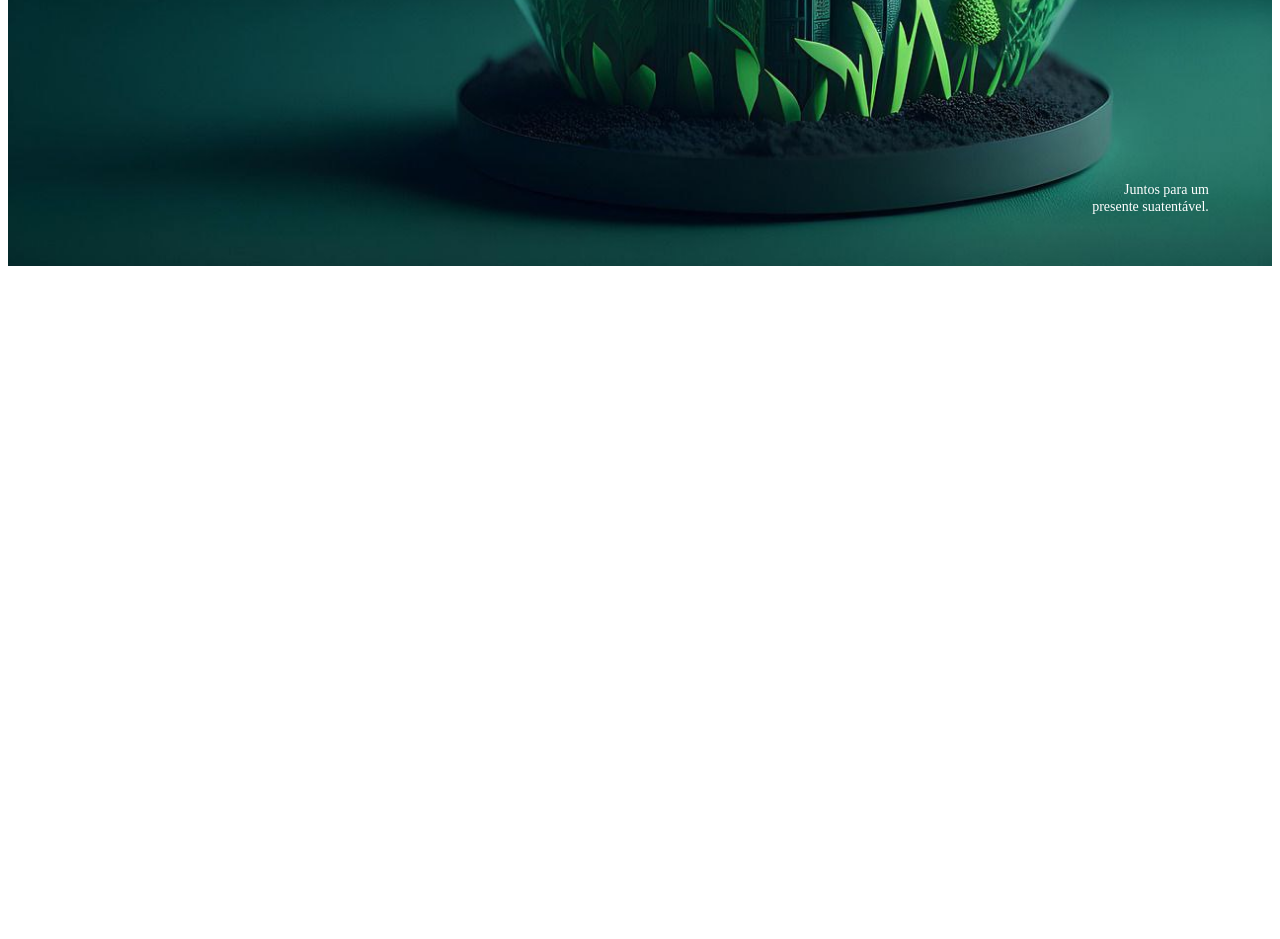
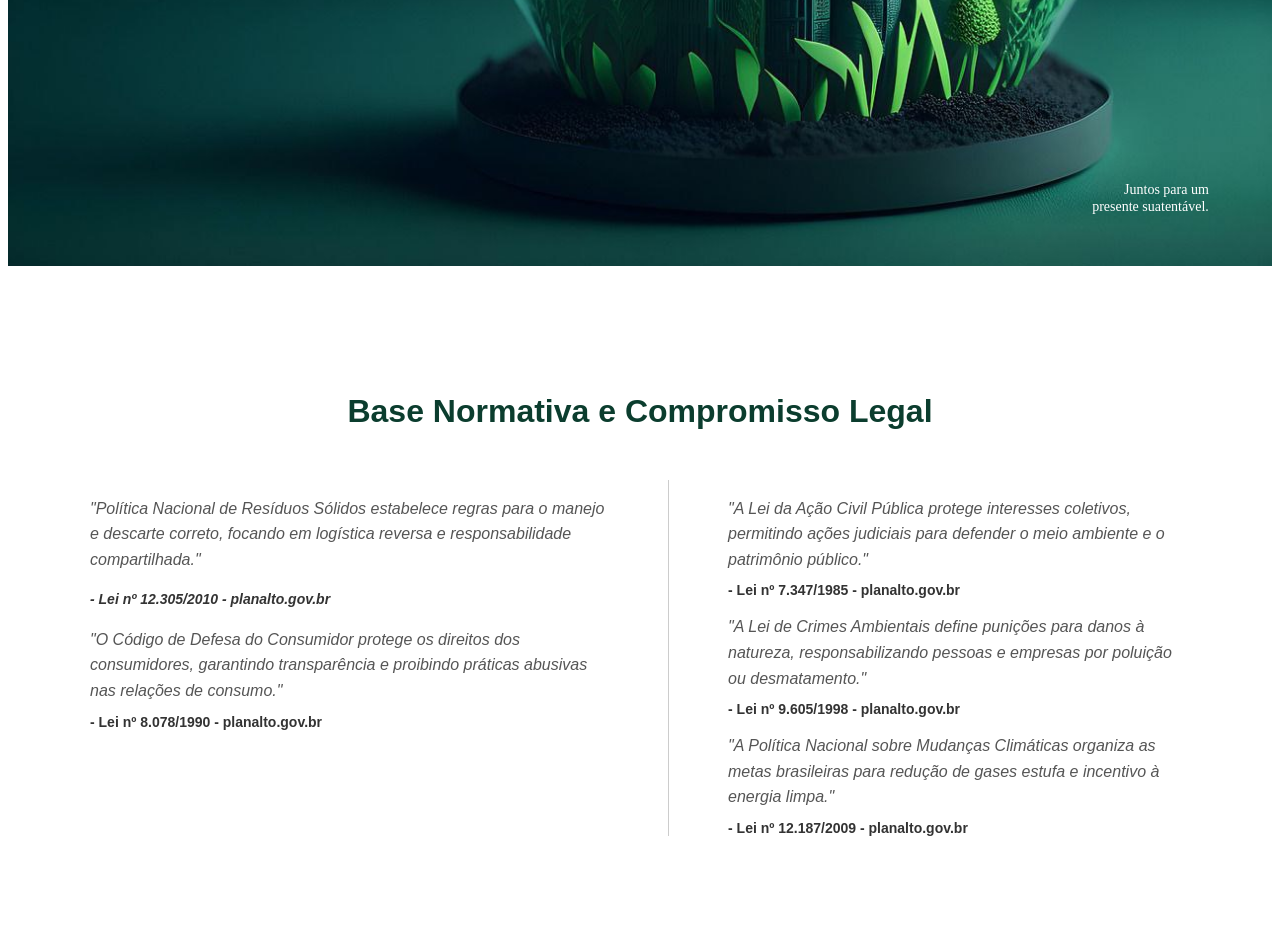
Before and after one commit to Millena-Monteiro/projeto-integrador-turma2025.2.36-senac, a plain HTML site: page index.html in a window 1280 px wide. Shown: the part 542-1481 px from the top of the page. Before the commit the page ends 816 px from the top, so only its background shows below. Drawn offline with Linux system fonts and the light colour scheme.

Commit message:
feat: add normative base section with external links and column layout

```diff
--- a/assets/css/style.css
+++ b/assets/css/style.css
@@ -33,6 +33,63 @@
 
 }
 
+.legislacao-section{
+    padding: 100px 5%;
+    background-color: #ffffff;
+    color: #333;
+    font-family: sans-serif;
+}
+
+.legislacao-grid {
+    display: flex;
+    gap: 60px;
+    position: relative;
+    max-width: 1100px;
+    margin: 0 auto;
+}
+
+.vertical-divider {
+    width: 1px;
+    background-color: #ccc;
+    align-self: stretch;
+}
+
+.leg-colum {
+    flex: 1;
+    display: flex;
+    flex-direction: column;
+    gap: 40px;
+}
+
+.leg-item p {
+    font-size: 16px;
+    line-height: 1.6;
+    color: #555;
+    font-style: italic;
+    margin-bottom: 10px;
+}
+
+.law-tag {
+    display: block;
+    font-size: 14px;
+    font-weight: 700;
+    color: #333;
+    text-decoration: none;
+    transition: color 0.3s;
+}
+
+.law-tag:hover {
+    color: #27ae60;
+    text-decoration: underline;
+}
+
+.section-title {
+    font-size: 2rem;
+    margin-bottom: 50px;
+    color: #0b3d2e;
+    text-align: center;
+}
+
 /* RESPONSIVIDADE PARA MOBILE*/
 @media (max-width: 768px) {
     .hero-section {
@@ -63,4 +120,12 @@
         gap: 15px;
         padding: 15px;
     }
+
+    .legislacao-grid {
+        flex-direction: column;
+    }
+
+    .vertical-divider {
+        display: none;
+    }
 }
--- a/index.html
+++ b/index.html
@@ -19,6 +19,45 @@
         </section>
     </main>
 
+    <section class="legislacao-section">
+        <div class="container">
+            <h2 class="section-title">Base Normativa e Compromisso Legal</h2>
+
+            <div class="legislacao-grid">
+                <div class="leg-column">
+                    <div class="leg-item">
+                    <p>"Política Nacional de Resíduos Sólidos estabelece regras para o manejo e descarte correto, focando em logística reversa e responsabilidade compartilhada."<p>
+                    <a href="https://www.planalto.gov.br/ccivil_03/_ato2007-2010/2010/lei/l12305.htm" target="_blank" class="law-tag">- Lei nº 12.305/2010 - planalto.gov.br</a>
+                </div>
+
+                <div class="leg-item">
+                    <p>"O Código de Defesa do Consumidor protege os direitos dos consumidores, garantindo transparência e proibindo práticas abusivas nas relações de consumo."</p>
+                    <a href="https://www.planalto.gov.br/ccivil_03/leis/l8078compilado.htm" target="_blank" class="law-tag">- Lei nº 8.078/1990 - planalto.gov.br</a>
+                </div>
+            </div>
+
+            <div class="vertical-divider"></div>
+
+            <div class="leg-column">
+                <div class="leg-item">
+                    <p>"A Lei da Ação Civil Pública protege interesses coletivos, permitindo ações judiciais para defender o meio ambiente e o patrimônio público."</p>
+                    <a href="https://www.planalto.gov.br/ccivil_03/leis/l7347orig.htm" target="_blank" class="law-tag">- Lei nº 7.347/1985 - planalto.gov.br</a>
+                </div>
+
+                <div class="leg-item">
+                    <p>"A Lei de Crimes Ambientais define punições para danos à natureza, responsabilizando pessoas e empresas por poluição ou desmatamento."</p>
+                    <a href="https://www.planalto.gov.br/ccivil_03/leis/l9605.htm" target="_blank" class="law-tag">- Lei nº 9.605/1998 - planalto.gov.br</a>
+                </div>
+
+                <div class="leg-item">
+                    <p>"A Política Nacional sobre Mudanças Climáticas organiza as metas brasileiras para redução de gases estufa e incentivo à energia limpa."</p>
+                    <a href="https://www.planalto.gov.br/ccivil_03/_ato2007-2010/2009/lei/l12187.htm" target="_blank" class="law-tag">- Lei nº 12.187/2009 - planalto.gov.br</a>
+                </div>
+
+            </div>
+        </div>
+    </section>
+
     <script src="assets/js/header.js"></script>
     <script src="assets/js/main.js"></script>
 </body>
```
